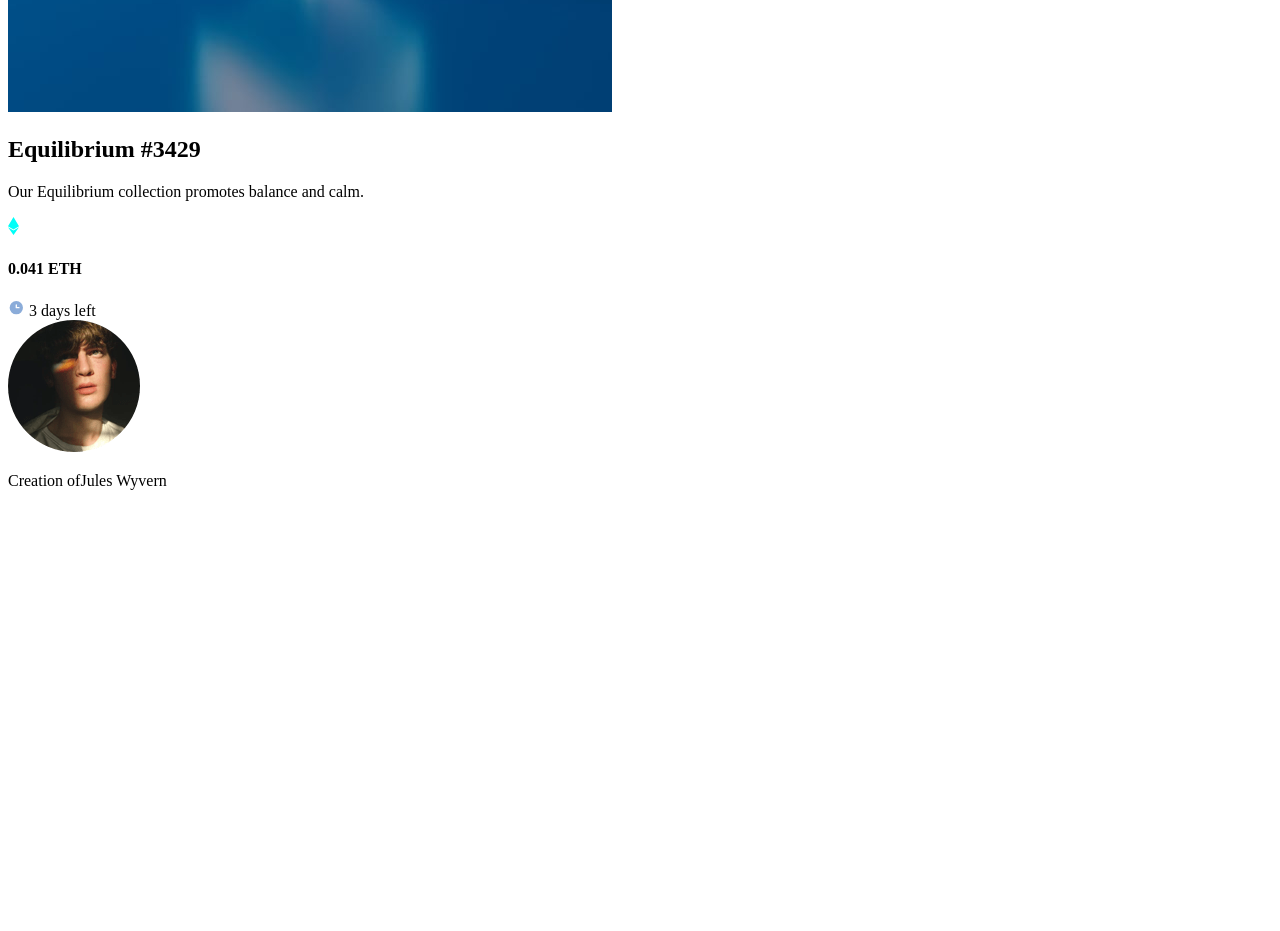
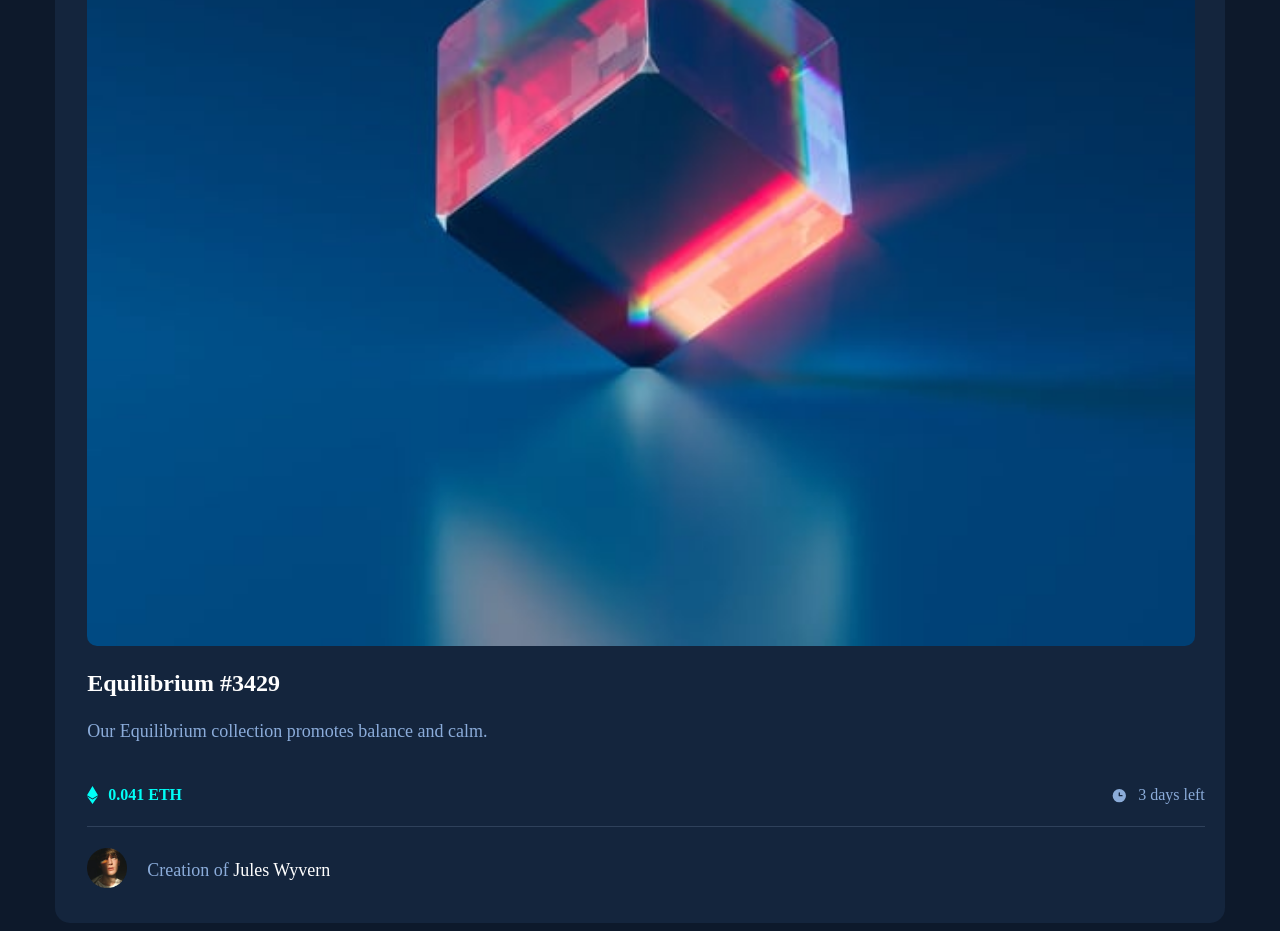
Before and after one commit to mohamed-abdelahi-haibelty/NFT-preview-card-component, a plain HTML site: page index.html in a window 1280 px wide. Shown: the part 500-1431 px from the top of the page. Before the commit the page ends 1006 px from the top, so only its background shows below. Drawn offline with Linux system fonts and the light colour scheme.

Commit message:
add css styles

```diff
--- a/index.html
+++ b/index.html
@@ -32,7 +32,7 @@
             <div class="avatar">
                 <img src="images/image-avatar.png" alt="">
             </div>
-            <p class="text"><span>Creation of</span>Jules Wyvern</p>
+            <p ><span class="text">Creation of  </span>Jules Wyvern</p>
         </div>
     </div>
 </body>
--- a/styles.css
+++ b/styles.css
@@ -1,9 +1,78 @@
 :root{
---Very-dark-blue: hsl(217, 54%, 11%); /*main bg*/
---Very-dark-blue: hsl(216, 50%, 16%);/*(card BG)*/
---Very-dark-blue: hsl(215, 32%, 27%);/*(line)*/
+--Very-dark-blue1: hsl(217, 54%, 11%); /*main bg*/
+--Very-dark-blue2: hsl(216, 50%, 16%);/*(card BG)*/
+--Very-dark-blue3: hsl(215, 32%, 27%);/*(line)*/
 --White: hsl(0, 0%, 100%);
 /*primary*/
 --Soft-blue: hsl(215, 51%, 70%);
 --Cyan: hsl(178, 100%, 50%);
 }
+body{
+    background-color: var(--Very-dark-blue1);
+    display: flex;
+    align-items: center;
+    justify-content: center;
+}
+.container{
+    margin-left:15px;
+    margin-right: 15px;
+    width:90%;
+}
+.container{
+    margin-top:10px;
+    background-color: var(--Very-dark-blue2);
+    border-radius: 15px;
+    padding:20px 0px 20px 32px;
+}
+.image{
+    margin-right: 30px;
+}
+.image img{
+    width:100%;
+    border-radius: 10px;
+}
+h2{
+    color: var(--White);
+}
+p{
+    color: var(--Soft-blue);
+    font-size: 18px;
+    line-height: 1.7;
+}
+.clock{
+    display: flex;
+    justify-content: space-between;
+}
+.eth{
+    color: var(--Cyan);
+    display: flex;
+    align-items: center;
+    gap:10px;
+}
+.days-left{
+    color: var(--Soft-blue);
+    display: flex;
+    align-items: center;
+    gap:10px;
+    margin-right: 20px;
+}
+.creator{
+    border-top: 1px solid var(--Very-dark-blue3);
+    margin-right: 20px;
+    display: flex;
+    align-items: center;
+    padding-top: 10px;
+    gap: 20px;
+}
+.avatar{
+    width:40px;
+}
+.avatar img{
+    width:100%;
+}
+.creator p{
+    color: var(--White);
+}
+.text{
+    color:var(--Soft-blue) !important;
+}
```
